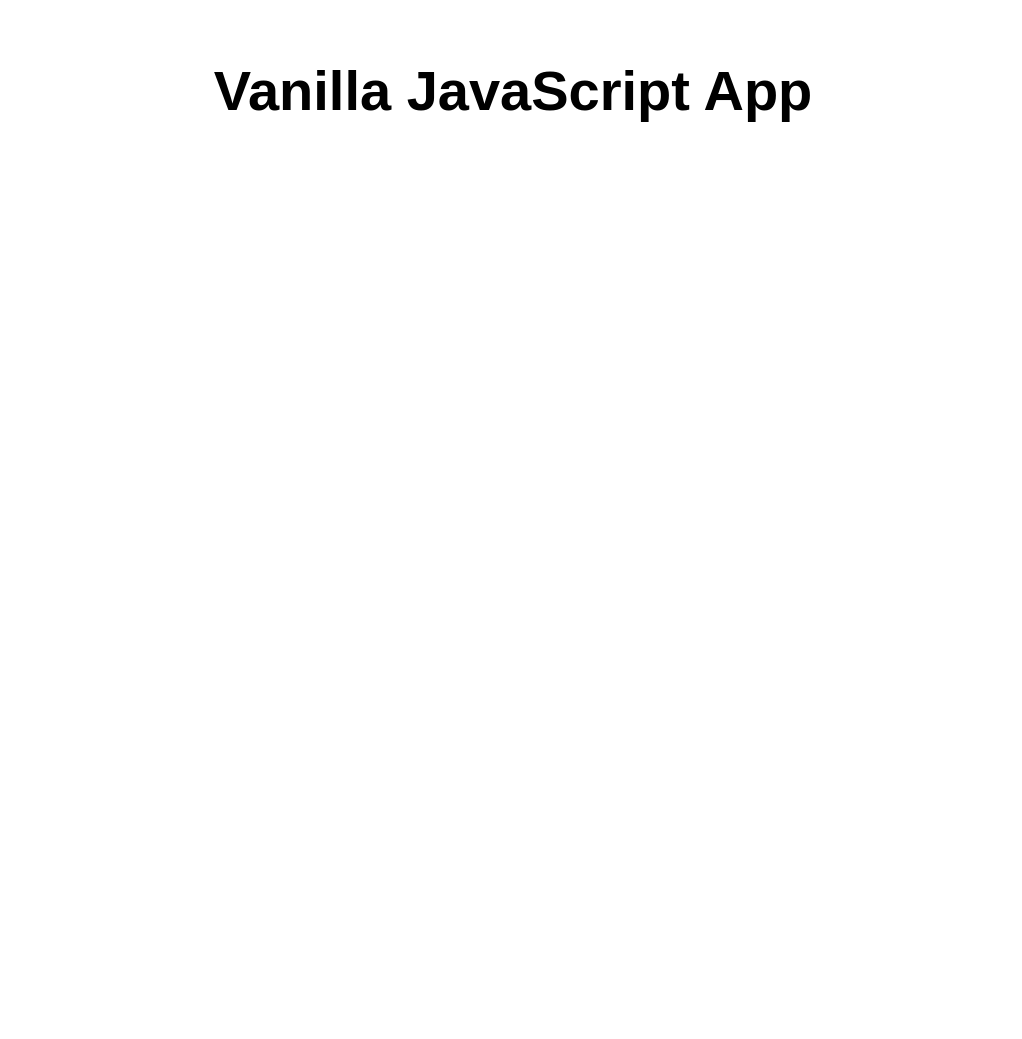
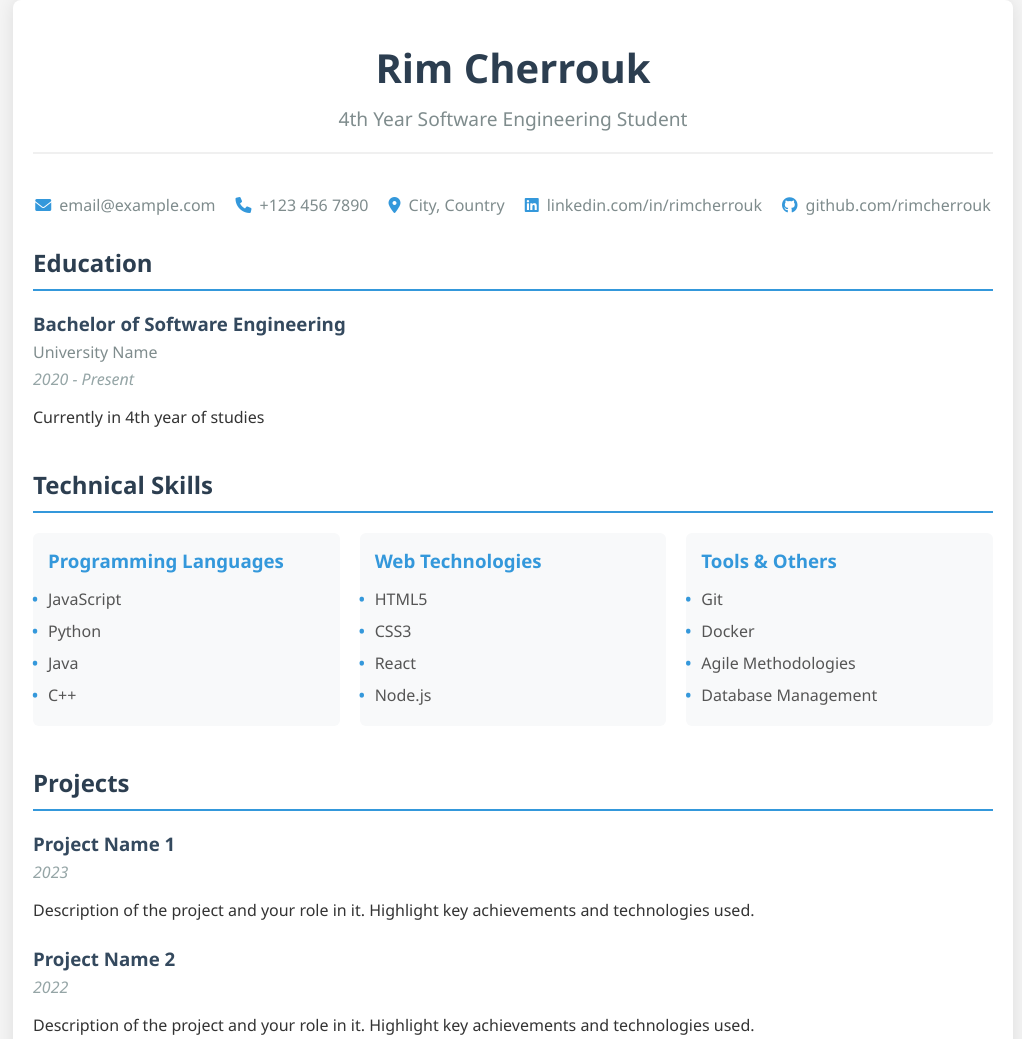
Before and after one commit to yuriiaiko/webapp, a website: page src/index.html in a window 1280 px wide. Shown: the top 1039 px of the page, without its empty margins (127-1149 px from the left). Before the commit the page ends 800 px from the top, so only its background shows below. Drawn offline with Linux system fonts and the light colour scheme.

Commit message:
first commit

```diff
--- a/src/index.html
+++ b/src/index.html
@@ -5,12 +5,110 @@
   <meta charset="UTF-8">
   <meta name="viewport" content="width=device-width, initial-scale=1.0">
   <link rel="stylesheet" href="styles.css">
-  <title>Vanilla JavaScript App</title>
+  <link rel="stylesheet" href="https://cdnjs.cloudflare.com/ajax/libs/font-awesome/6.0.0/css/all.min.css">
+  <title>Rim Cherrouk - Software Engineering Student</title>
 </head>
 
 <body>
   <main>
-    <h1>Vanilla JavaScript App</h1>
+    <header>
+      <h1>Rim Cherrouk</h1>
+      <p class="subtitle">4th Year Software Engineering Student</p>
+    </header>
+
+    <section class="contact-info">
+      <div class="contact-item">
+        <i class="fas fa-envelope"></i>
+        <span>email@example.com</span>
+      </div>
+      <div class="contact-item">
+        <i class="fas fa-phone"></i>
+        <span>+123 456 7890</span>
+      </div>
+      <div class="contact-item">
+        <i class="fas fa-map-marker-alt"></i>
+        <span>City, Country</span>
+      </div>
+      <div class="contact-item">
+        <i class="fab fa-linkedin"></i>
+        <span>linkedin.com/in/rimcherrouk</span>
+      </div>
+      <div class="contact-item">
+        <i class="fab fa-github"></i>
+        <span>github.com/rimcherrouk</span>
+      </div>
+    </section>
+
+    <section class="education">
+      <h2>Education</h2>
+      <div class="entry">
+        <h3>Bachelor of Software Engineering</h3>
+        <p class="institution">University Name</p>
+        <p class="date">2020 - Present</p>
+        <p>Currently in 4th year of studies</p>
+      </div>
+    </section>
+
+    <section class="skills">
+      <h2>Technical Skills</h2>
+      <div class="skills-grid">
+        <div class="skill-category">
+          <h3>Programming Languages</h3>
+          <ul>
+            <li>JavaScript</li>
+            <li>Python</li>
+            <li>Java</li>
+            <li>C++</li>
+          </ul>
+        </div>
+        <div class="skill-category">
+          <h3>Web Technologies</h3>
+          <ul>
+            <li>HTML5</li>
+            <li>CSS3</li>
+            <li>React</li>
+            <li>Node.js</li>
+          </ul>
+        </div>
+        <div class="skill-category">
+          <h3>Tools & Others</h3>
+          <ul>
+            <li>Git</li>
+            <li>Docker</li>
+            <li>Agile Methodologies</li>
+            <li>Database Management</li>
+          </ul>
+        </div>
+      </div>
+    </section>
+
+    <section class="projects">
+      <h2>Projects</h2>
+      <div class="entry">
+        <h3>Project Name 1</h3>
+        <p class="date">2023</p>
+        <p>Description of the project and your role in it. Highlight key achievements and technologies used.</p>
+      </div>
+      <div class="entry">
+        <h3>Project Name 2</h3>
+        <p class="date">2022</p>
+        <p>Description of the project and your role in it. Highlight key achievements and technologies used.</p>
+      </div>
+    </section>
+
+    <section class="experience">
+      <h2>Work Experience</h2>
+      <div class="entry">
+        <h3>Software Engineering Intern</h3>
+        <p class="institution">Company Name</p>
+        <p class="date">Summer 2023</p>
+        <ul>
+          <li>Key responsibility or achievement 1</li>
+          <li>Key responsibility or achievement 2</li>
+          <li>Key responsibility or achievement 3</li>
+        </ul>
+      </div>
+    </section>
   </main>
 </body>
 
--- a/src/styles.css
+++ b/src/styles.css
@@ -1,21 +1,144 @@
 * {
-  font-family: Arial, Helvetica, sans-serif;
+  font-family: 'Segoe UI', Tahoma, Geneva, Verdana, sans-serif;
+  box-sizing: border-box;
 }
 
 html, body {
   margin: 0;
   border: 0;
   padding: 0;
-  background-color: #fff;
+  background-color: #f5f5f5;
+  color: #333;
 }
 
 main {
   margin: auto;
-  width: 50%;
-  padding: 20px;
+  width: 90%;
+  max-width: 1000px;
+  padding: 40px 20px;
+  background-color: white;
+  box-shadow: 0 0 20px rgba(0, 0, 0, 0.1);
+  border-radius: 8px;
 }
 
-main > h1 {
+header {
   text-align: center;
-  font-size: 3.5em;
+  margin-bottom: 40px;
+  padding-bottom: 20px;
+  border-bottom: 2px solid #f0f0f0;
 }
+
+h1 {
+  font-size: 2.5em;
+  color: #2c3e50;
+  margin: 0;
+}
+
+.subtitle {
+  font-size: 1.2em;
+  color: #7f8c8d;
+  margin: 10px 0 0;
+}
+
+section {
+  margin-bottom: 40px;
+}
+
+h2 {
+  color: #2c3e50;
+  border-bottom: 2px solid #3498db;
+  padding-bottom: 10px;
+  margin-bottom: 20px;
+}
+
+h3 {
+  color: #34495e;
+  margin: 0;
+}
+
+.contact-info {
+  display: flex;
+  flex-wrap: wrap;
+  justify-content: center;
+  gap: 20px;
+  margin-bottom: 30px;
+}
+
+.contact-item {
+  display: flex;
+  align-items: center;
+  gap: 8px;
+  color: #7f8c8d;
+}
+
+.contact-item i {
+  color: #3498db;
+}
+
+.entry {
+  margin-bottom: 25px;
+}
+
+.institution {
+  color: #7f8c8d;
+  margin: 5px 0;
+}
+
+.date {
+  color: #95a5a6;
+  font-style: italic;
+  margin: 5px 0;
+}
+
+.skills-grid {
+  display: grid;
+  grid-template-columns: repeat(auto-fit, minmax(250px, 1fr));
+  gap: 20px;
+}
+
+.skill-category {
+  background-color: #f8f9fa;
+  padding: 15px;
+  border-radius: 6px;
+}
+
+.skill-category h3 {
+  color: #3498db;
+  margin-bottom: 10px;
+}
+
+.skill-category ul {
+  list-style-type: none;
+  padding: 0;
+  margin: 0;
+}
+
+.skill-category li {
+  padding: 5px 0;
+  color: #555;
+}
+
+.skill-category li:before {
+  content: "•";
+  color: #3498db;
+  font-weight: bold;
+  display: inline-block;
+  width: 1em;
+  margin-left: -1em;
+}
+
+@media (max-width: 768px) {
+  main {
+    width: 95%;
+    padding: 20px 15px;
+  }
+
+  .contact-info {
+    flex-direction: column;
+    align-items: center;
+  }
+
+  .skills-grid {
+    grid-template-columns: 1fr;
+  }
+}
```
